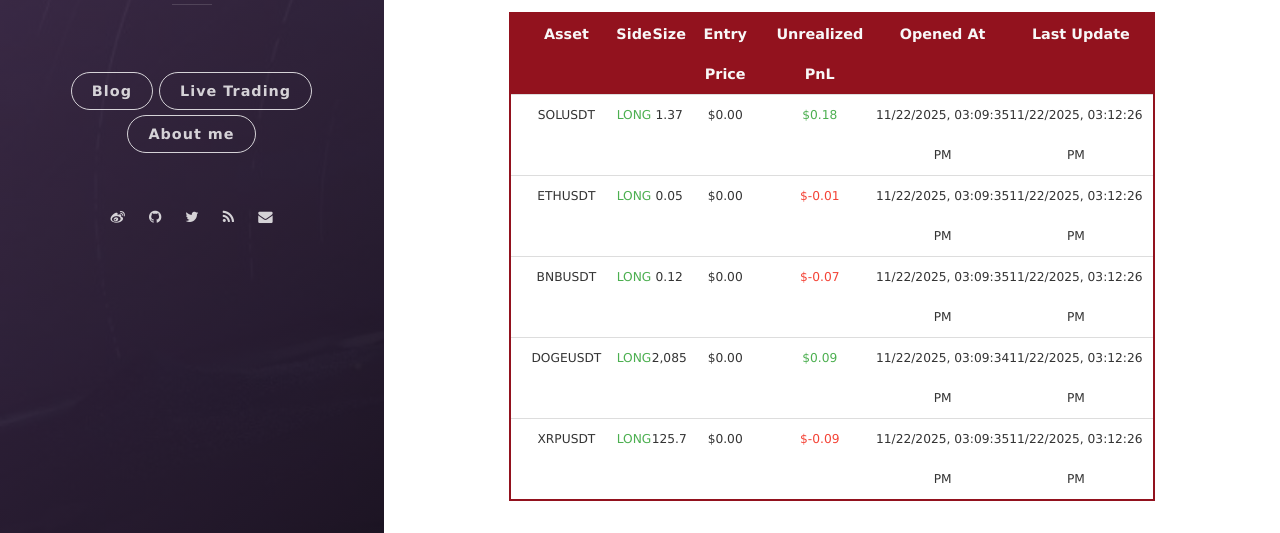
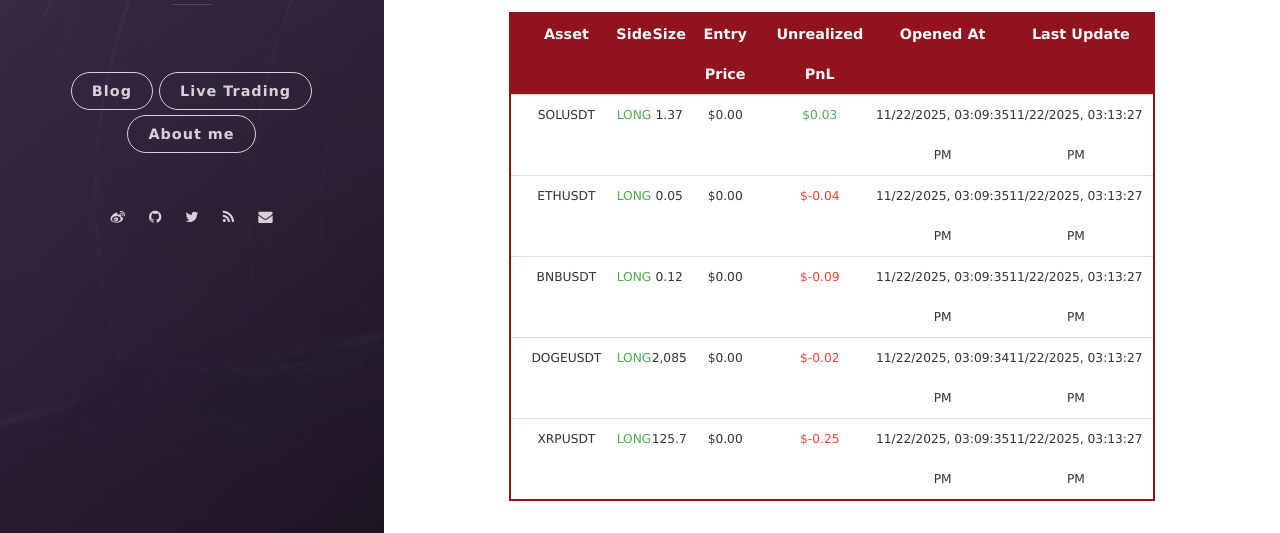
Before and after one commit to leeyegy/leeyegy.github.io, a Jekyll site: the page built from live-trading.html, in a window 1280 px wide and 1188 px high. Shown: the part 587-1120 px from the top of the window. Built offline with Jekyll 4.4.1, drawn with Linux system fonts in a browser that asks for light colours; nearby versions of some CDN libraries.

Commit message:
AccountMonitor: refresh positions 2025-11-22T23:13:27+08:00

```diff
--- a/assets/data/binance/positions.json
+++ b/assets/data/binance/positions.json
@@ -4,44 +4,44 @@
     "side": "LONG",
     "size": 1.37,
     "entryPrice": 0.0,
-    "unrealizedPnl": 0.18157071,
+    "unrealizedPnl": 0.0274,
     "openedAt": "2025-11-22T23:09:35+08:00",
-    "reportedAt": "2025-11-22T23:12:26+08:00"
+    "reportedAt": "2025-11-22T23:13:27+08:00"
   },
   {
     "symbol": "ETHUSDT",
     "side": "LONG",
     "size": 0.05,
     "entryPrice": 0.0,
-    "unrealizedPnl": -0.00682364,
+    "unrealizedPnl": -0.04,
     "openedAt": "2025-11-22T23:09:35+08:00",
-    "reportedAt": "2025-11-22T23:12:26+08:00"
+    "reportedAt": "2025-11-22T23:13:27+08:00"
   },
   {
     "symbol": "BNBUSDT",
     "side": "LONG",
     "size": 0.12,
     "entryPrice": 0.0,
-    "unrealizedPnl": -0.07323677,
+    "unrealizedPnl": -0.08952921,
     "openedAt": "2025-11-22T23:09:35+08:00",
-    "reportedAt": "2025-11-22T23:12:26+08:00"
+    "reportedAt": "2025-11-22T23:13:27+08:00"
   },
   {
     "symbol": "DOGEUSDT",
     "side": "LONG",
     "size": 2085.0,
     "entryPrice": 0.0,
-    "unrealizedPnl": 0.08525565,
+    "unrealizedPnl": -0.02085,
     "openedAt": "2025-11-22T23:09:34+08:00",
-    "reportedAt": "2025-11-22T23:12:26+08:00"
+    "reportedAt": "2025-11-22T23:13:27+08:00"
   },
   {
     "symbol": "XRPUSDT",
     "side": "LONG",
     "size": 125.7,
     "entryPrice": 0.0,
-    "unrealizedPnl": -0.09490475,
+    "unrealizedPnl": -0.2514,
     "openedAt": "2025-11-22T23:09:35+08:00",
-    "reportedAt": "2025-11-22T23:12:26+08:00"
+    "reportedAt": "2025-11-22T23:13:27+08:00"
   }
 ]
```
